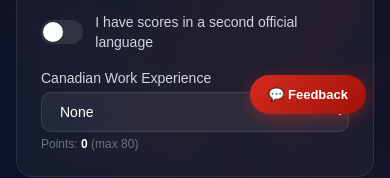
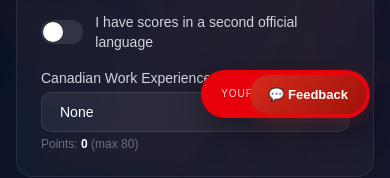
Before and after one commit to emudamah0906/ircc-tracker, a Next.js app in the folder frontend/: page /crs in a window 390 px wide. Shown: the part 706-884 px from the top of the page. Built offline with nearby package versions, Linux system fonts and the light colour scheme; no server answers; the database is empty.

Commit message:
Add mobile floating score pill on /crs for instant feedback

```diff
--- a/frontend/app/crs/page.tsx
+++ b/frontend/app/crs/page.tsx
@@ -533,10 +533,10 @@ export default function CRSCalculatorPage() {
   const pointsNeeded = Math.max(0, latestCutoff - total);
   const scoreColor =
     total >= 470
-      ? { ring: "ring-green-500", text: "text-green-400", badge: "bg-green-900/40 text-green-300 border-green-700" }
+      ? { ring: "ring-green-500", text: "text-green-400", badge: "bg-green-900/40 text-green-300 border-green-700", fab: "bg-green-600 hover:bg-green-500" }
       : total >= 400
-      ? { ring: "ring-yellow-500", text: "text-yellow-400", badge: "bg-yellow-900/40 text-yellow-300 border-yellow-700" }
-      : { ring: "ring-red-500", text: "text-red-400", badge: "bg-red-900/40 text-red-300 border-red-700" };
+      ? { ring: "ring-yellow-500", text: "text-yellow-400", badge: "bg-yellow-900/40 text-yellow-300 border-yellow-700", fab: "bg-yellow-600 hover:bg-yellow-500" }
+      : { ring: "ring-red-500", text: "text-red-400", badge: "bg-red-900/40 text-red-300 border-red-700", fab: "bg-red-600 hover:bg-red-500" };
 
   function set<K extends keyof FormState>(key: K, val: FormState[K]) {
     setForm((f) => ({ ...f, [key]: val }));
@@ -884,7 +884,7 @@ export default function CRSCalculatorPage() {
           </div>
 
           {/* ── Right: Score Panel ── */}
-          <div className="space-y-4">
+          <div id="crs-score-panel" className="space-y-4 scroll-mt-24">
             <div className="lg:sticky lg:top-24 space-y-4">
 
               {/* Main Score Card */}
@@ -1124,6 +1124,25 @@ export default function CRSCalculatorPage() {
           <span className="text-gray-400 text-sm whitespace-nowrap">Find Pathways →</span>
         </a>
       </div>
+
+      {/* Floating mobile-only score pill — gives instant feedback while filling the form */}
+      <button
+        onClick={() => {
+          document.getElementById("crs-score-panel")?.scrollIntoView({
+            behavior: "smooth",
+            block: "start",
+          });
+        }}
+        aria-label={`Your CRS score is ${total}. Tap for full breakdown.`}
+        className={`lg:hidden fixed bottom-5 right-5 z-50 flex items-center gap-3 pl-5 pr-4 py-3 rounded-full text-white shadow-2xl transition-colors ${scoreColor.fab}`}
+        style={{ boxShadow: "0 12px 32px rgba(0,0,0,0.4)" }}
+      >
+        <span className="text-[10px] uppercase tracking-widest opacity-85 leading-none">
+          Your CRS
+        </span>
+        <span className="text-2xl font-black tabular-nums leading-none">{total}</span>
+        <span className="text-base leading-none">↑</span>
+      </button>
     </PageLayout>
   );
 }
```
